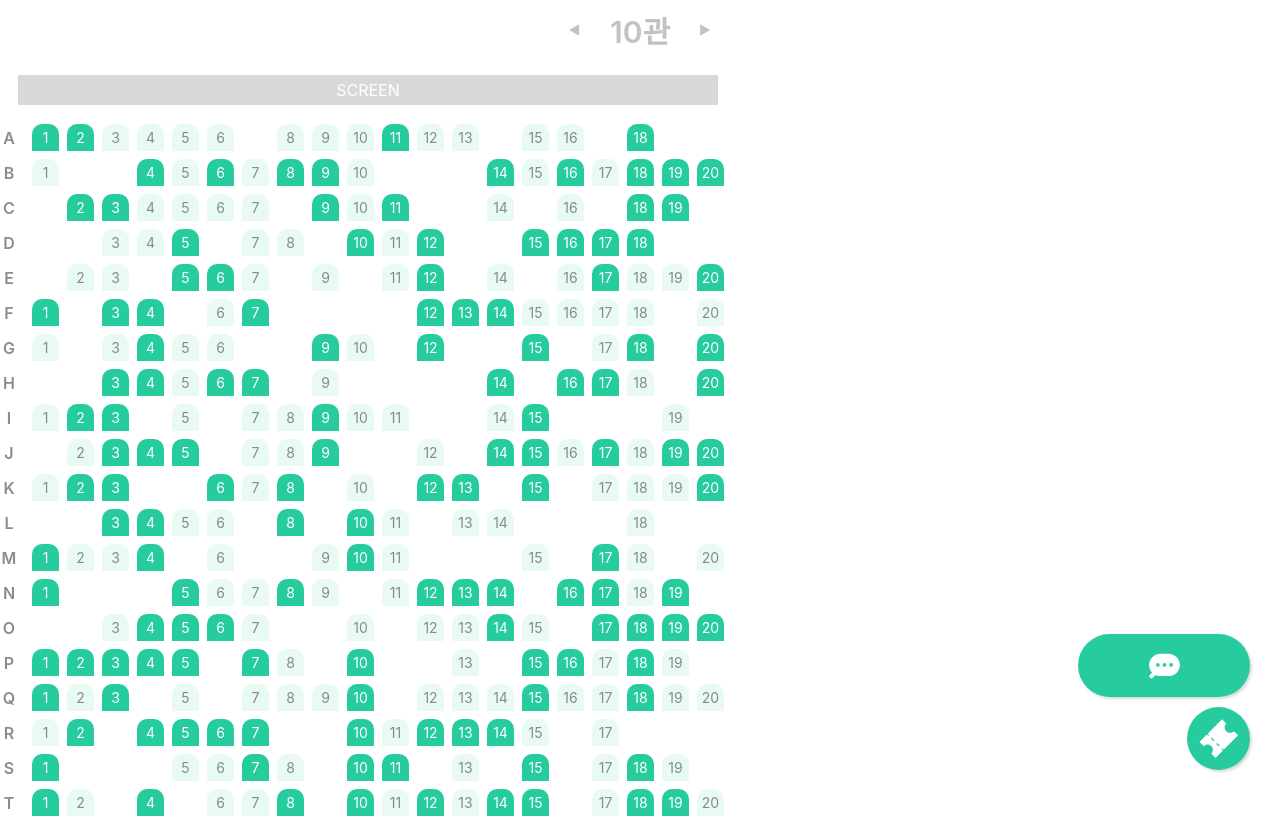
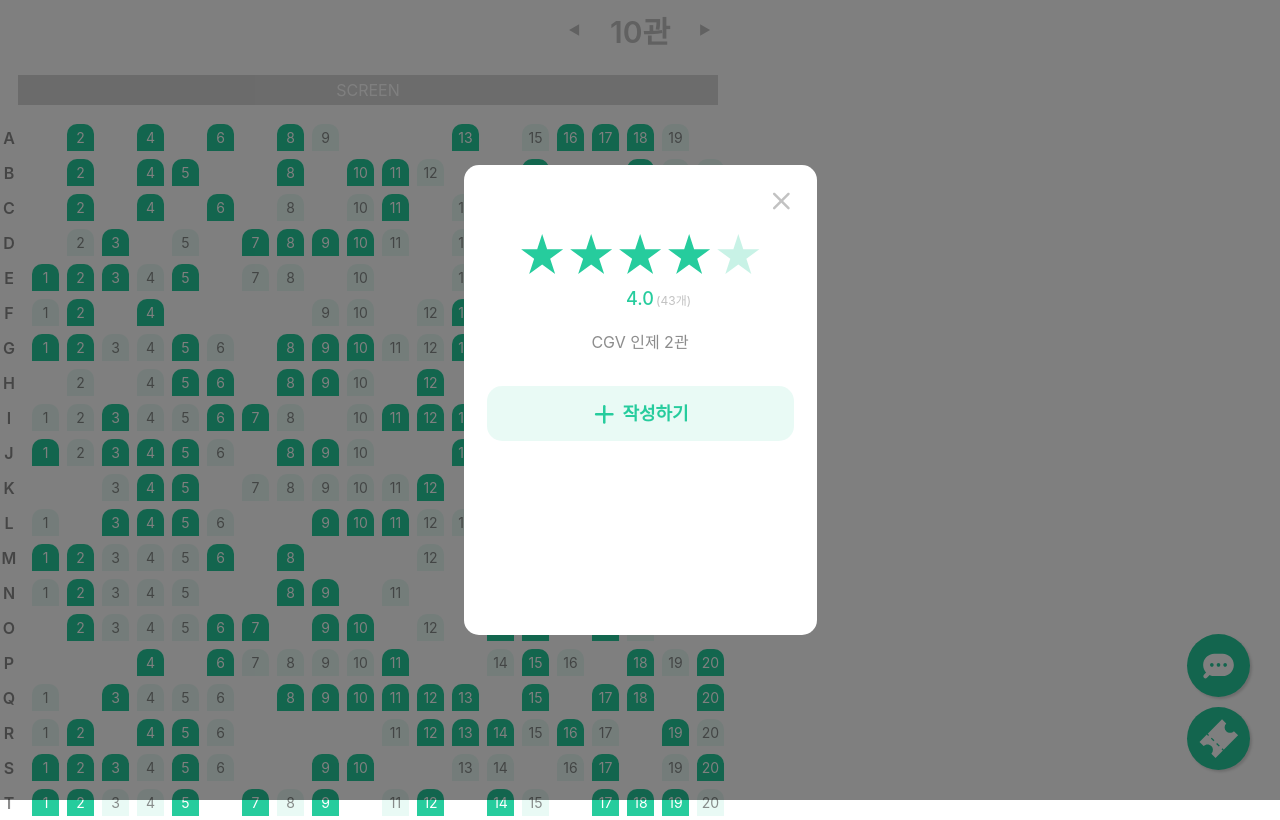
Before and after one commit to DonggyunKim00/eyedaero-front, a React (Create React App) app: page /detail in a window 1280 px wide. Both pictures are taken after a click on the element 1218 px from the left and 665 px from the top of the page. Shown: the top 820 px of the page. Built offline with nearby package versions, Linux system fonts and the light colour scheme; a web font is replaced by a local one.

Commit message:
feat: zustand 사용한 detail페이지 모달 구현, ScoreSelector 컴포넌트 구현

```diff
--- a/src/pages/detailPage/components/FunctionButton.tsx
+++ b/src/pages/detailPage/components/FunctionButton.tsx
@@ -1,11 +1,13 @@
-import React, { useState } from 'react';
+import React from 'react';
 import { styled } from 'styled-components';
 
-const FunctionButton = ({ ...props }) => {
-  const [isClick, setIsClick] = useState<boolean>(false);
-
+interface Props {
+  src: string;
+  onClick: () => void;
+}
+const FunctionButton = ({ ...props }: Props) => {
   return (
-    <Container isClick={isClick} onClick={() => setIsClick((prev) => !prev)}>
+    <Container onClick={() => props.onClick()}>
       <img src={props.src} />
     </Container>
   );
@@ -13,11 +15,11 @@ const FunctionButton = ({ ...props }) => {
 
 export default FunctionButton;
 
-const Container = styled.div<{ isClick: boolean }>`
+const Container = styled.div`
   display: flex;
   justify-content: center;
   align-items: center;
-  width: ${({ isClick }) => (isClick ? '172px' : '63px')};
+  width: 63px;
   height: 63px;
   background-color: #26cc9d;
   border-radius: 50px;
--- /dev/null
+++ b/src/pages/detailPage/components/ReviewModal.tsx
@@ -0,0 +1,193 @@
+import React, { useState } from 'react';
+import { css, styled } from 'styled-components';
+import PortalWrapper from '../../../components/common/PortalWrapper';
+import useReviewModalState from '../../../store/modal/review';
+import ScoreSelector from './ScoreSelector';
+
+const ReviewModal = () => {
+  const { close } = useReviewModalState();
+  const [isActive, setIsActive] = useState<boolean>(false);
+
+  return (
+    <PortalWrapper>
+      <Container>
+        <Head>
+          <CloseButton onClick={close}>
+            <img src="/svg/Close.svg" />
+          </CloseButton>
+        </Head>
+
+        <SelectRating>
+          <ScoreSelector data={4.0} readonly={true} />
+          <Info>
+            <ReadRate>4.0</ReadRate>
+            <TotalReview>(43개)</TotalReview>
+          </Info>
+          <TheaterInfo>CGV 인제 2관</TheaterInfo>
+        </SelectRating>
+
+        <ModalBottom>
+          {isActive ? (
+            <GrowForm>
+              <ScoreSelector data={0} readonly={false} />
+              <FormBottom>
+                <textarea placeholder="글을 작성해주세요." />
+                <Buttons>
+                  <button
+                    onClick={(e) => {
+                      e.preventDefault();
+                      setIsActive(false);
+                    }}
+                  >
+                    취소
+                  </button>
+                  <button type="submit">확인</button>
+                </Buttons>
+              </FormBottom>
+            </GrowForm>
+          ) : (
+            <ReviewAddButton onClick={() => setIsActive(true)}>
+              <img src="/svg/Plus.svg" />
+              <span>작성하기</span>
+            </ReviewAddButton>
+          )}
+
+          <ReviewList>
+            <Review />
+          </ReviewList>
+        </ModalBottom>
+      </Container>
+    </PortalWrapper>
+  );
+};
+
+export default ReviewModal;
+
+const Container = styled.div`
+  display: flex;
+  flex-direction: column;
+  width: 353px;
+  min-height: 470px;
+  max-height: 581px;
+  background-color: white;
+  border-radius: 15px;
+  padding: 23px;
+  box-sizing: border-box;
+`;
+
+const CloseButton = styled.button`
+  display: flex;
+  justify-content: center;
+  align-items: center;
+  width: 25px;
+  height: 25px;
+  border: none;
+  background-color: transparent;
+  cursor: pointer;
+`;
+
+const Head = styled.div`
+  display: flex;
+  justify-content: flex-end;
+  width: 100%;
+`;
+
+const SelectRating = styled.div`
+  display: flex;
+  flex-direction: column;
+  align-items: center;
+  position: relative;
+  width: 100%;
+  margin: 20px 0px 33px;
+`;
+const Info = styled.div`
+  display: flex;
+  align-items: center;
+  position: relative;
+`;
+const ReadRate = styled.span`
+  font-size: 18px;
+  font-weight: 500;
+  color: #26cc9d;
+  margin: 12px 0px 20px;
+`;
+const TotalReview = styled.span`
+  font-size: 12px;
+  color: #66666666;
+  position: absolute;
+  top: 15px;
+  left: 30px;
+  width: 50px;
+`;
+const TheaterInfo = styled.span`
+  color: #666666bf;
+`;
+
+const ReviewAddButton = styled.button`
+  display: flex;
+  justify-content: center;
+  align-items: center;
+  gap: 5px;
+  width: 100%;
+  padding: 14.5px 0px;
+  border: none;
+  border-radius: 15px;
+  font-weight: 600;
+  font-size: 18px;
+  color: #26cc9d;
+  background-color: #26cc9d1a;
+  cursor: pointer;
+  span {
+    line-height: 26px;
+  }
+`;
+const ModalBottom = styled.div`
+  display: flex;
+  flex-direction: column;
+  gap: 12px;
+`;
+
+const GrowForm = styled.form`
+  display: flex;
+  flex-direction: column;
+  gap: 20px;
+  width: 100%;
+  background-color: #26cc9d1a;
+  padding: 25px 18px 15px;
+  box-sizing: border-box;
+  textarea {
+    width: 100%;
+    min-height: 80px;
+    border: none;
+    background-color: white;
+    border-radius: 10px;
+    padding: 10px;
+    box-sizing: border-box;
+  }
+  button {
+    width: 48px;
+    height: 28px;
+    color: #26cc9d;
+    background-color: white;
+    border: none;
+    border-radius: 50px;
+  }
+`;
+const FormBottom = styled.div`
+  display: flex;
+  flex-direction: column;
+`;
+const Buttons = styled.div`
+  display: flex;
+  justify-content: flex-end;
+  gap: 5px;
+  margin-top: 10px;
+`;
+
+const ReviewList = styled.div`
+  display: flex;
+  flex-direction: column;
+  gap: 12px;
+`;
+
+const Review = styled.div``;
--- /dev/null
+++ b/src/pages/detailPage/components/ScoreSelector.tsx
@@ -0,0 +1,156 @@
+import React, { useState } from 'react';
+import styled from 'styled-components';
+
+interface props {
+  data: number;
+  readonly: boolean;
+}
+
+const ReviewScore = ({ ...props }: props) => {
+  const [score, setScore] = useState<number>(0);
+
+  const handleClick = (value: number) => {
+    if (!props.readonly) {
+      setScore(value);
+    }
+  };
+
+  if (props.readonly) {
+    return (
+      <StarContainer>
+        {[...Array(5)].map((_, index) =>
+          props.data - index >= 1 ? (
+            <IconWrap key={index} readOnly={props.readonly}>
+              <IconHalfWrap
+                readOnly={props.readonly}
+                key={`half${index}`}
+                onClick={() => handleClick(index + 0.5)}
+              />
+              <IconFullWrap
+                readOnly={props.readonly}
+                key={`full${index}`}
+                onClick={() => handleClick(index + 1)}
+              />
+              <img src="/svg/ScoreStar.svg" width={43} height={43} />
+            </IconWrap>
+          ) : props.data - index === 0.5 ? (
+            <IconWrap key={index} readOnly={props.readonly}>
+              <IconHalfWrap
+                readOnly={props.readonly}
+                key={`half${index}`}
+                onClick={() => handleClick(index + 0.5)}
+              >
+                <img src="/svg/ScoreStarHalf.svg" width={21.5} height={43} />
+              </IconHalfWrap>
+              <IconFullWrap
+                readOnly={props.readonly}
+                key={`full${index}`}
+                onClick={() => handleClick(index + 1)}
+              />
+              <img src="/svg/ScoreStarEmpty.svg" width={43} height={43} />
+            </IconWrap>
+          ) : (
+            <IconWrap key={index} readOnly={props.readonly}>
+              <IconHalfWrap
+                readOnly={props.readonly}
+                key={`half${index}`}
+                onClick={() => handleClick(index + 0.5)}
+              />
+              <img src="/svg/ScoreStarEmpty.svg" width={43} height={43} />
+              <IconFullWrap
+                readOnly={props.readonly}
+                key={`full${index}`}
+                onClick={() => handleClick(index + 1)}
+              />
+            </IconWrap>
+          ),
+        )}
+      </StarContainer>
+    );
+  } else
+    return (
+      <StarContainer>
+        {[...Array(5)].map((_, index) =>
+          score - index >= 1 ? (
+            <IconWrap key={index} readOnly={props.readonly}>
+              <IconHalfWrap
+                readOnly={props.readonly}
+                key={`half${index}`}
+                onClick={() => handleClick(index + 0.5)}
+              />
+              <IconFullWrap
+                readOnly={props.readonly}
+                key={`full${index}`}
+                onClick={() => handleClick(index + 1)}
+              />
+              <img src="/svg/ScoreStar.svg" width={30} height={30} />
+            </IconWrap>
+          ) : score - index === 0.5 ? (
+            <IconWrap key={index} readOnly={props.readonly}>
+              <IconHalfWrap
+                readOnly={props.readonly}
+                key={`half${index}`}
+                onClick={() => handleClick(index + 0.5)}
+              >
+                <img src="/svg/ScoreStarHalf.svg" width={15} height={30} />
+              </IconHalfWrap>
+              <IconFullWrap
+                readOnly={props.readonly}
+                key={`full${index}`}
+                onClick={() => handleClick(index + 1)}
+              />
+              <img src="/svg/ScoreStarEmpty.svg" width={30} height={30} />
+            </IconWrap>
+          ) : (
+            <IconWrap key={index} readOnly={props.readonly}>
+              <IconHalfWrap
+                readOnly={props.readonly}
+                key={`half${index}`}
+                onClick={() => handleClick(index + 0.5)}
+              />
+              <img src="/svg/ScoreStarEmpty.svg" width={30} height={30} />
+              <IconFullWrap
+                readOnly={props.readonly}
+                key={`full${index}`}
+                onClick={() => handleClick(index + 1)}
+              />
+            </IconWrap>
+          ),
+        )}
+      </StarContainer>
+    );
+};
+
+export default ReviewScore;
+
+const StarContainer = styled.div`
+  width: 100%;
+  display: flex;
+  gap: 6px;
+  justify-content: center;
+`;
+
+const IconWrap = styled.div<{ readOnly: boolean }>`
+  width: ${({ readOnly }) => (readOnly ? '43px' : '30px')};
+  height: ${({ readOnly }) => (readOnly ? '43px' : '30px')};
+  position: relative;
+`;
+
+const IconHalfWrap = styled.div<{ readOnly: boolean }>`
+  width: ${({ readOnly }) => (readOnly ? '21.5px' : '15px')};
+  height: ${({ readOnly }) => (readOnly ? '43px' : '30px')};
+  position: absolute;
+  top: 0;
+  left: 0;
+  z-index: 10;
+  cursor: ${({ readOnly }) => !readOnly && 'pointer'};
+`;
+const IconFullWrap = styled.div<{ readOnly: boolean }>`
+  width: ${({ readOnly }) => (readOnly ? '21.5px' : '15px')};
+  height: ${({ readOnly }) => (readOnly ? '43px' : '30px')};
+  position: absolute;
+  top: 0;
+  right: 0;
+  z-index: 10;
+  cursor: ${({ readOnly }) => !readOnly && 'pointer'};
+`;
--- a/src/pages/detailPage/index.tsx
+++ b/src/pages/detailPage/index.tsx
@@ -1,16 +1,25 @@
-import React from 'react';
+import React, { useMemo } from 'react';
 import { styled } from 'styled-components';
 import ResponsiveWrapper from '../../components/ResponsiveWrapper';
 import { generateRandomTheater } from '../../dummy/theater';
 import FunctionButton from './components/FunctionButton';
+import ReviewModal from './components/ReviewModal';
 import Seat from './components/Seat';
+import useReviewModalState from '../../store/modal/review';
 
 const DetailPage = () => {
-  const theater = generateRandomTheater();
+  const theater = useMemo(() => {
+    return generateRandomTheater();
+  }, []);
   const max = Math.max(...theater.map((item) => item.length));
   const screeWidth = Math.max(407, 35 * max);
+
+  const { reviewModalState, open } = useReviewModalState();
+
   return (
     <ResponsiveWrapper>
+      {reviewModalState && <ReviewModal />}
+
       <Navigator>
         <button>
           <img src="/svg/PrevArrow.svg" />
@@ -28,7 +37,7 @@ const DetailPage = () => {
           return (
             <RowWrapper key={ascii}>
               <Alpha>{String.fromCharCode(ascii + 65)}</Alpha>
-              <Row flexType={screeWidth === 407 ? 'center' : 'flex-start'}>
+              <Row ftype={screeWidth === 407 ? 'center' : 'flex-start'}>
                 {item.map((type, idx) => (
                   <Seat key={idx} type={type} seatNum={idx + 1} />
                 ))}
@@ -39,8 +48,8 @@ const DetailPage = () => {
       </SeatLayout>
 
       <ButtonList>
-        <FunctionButton src="/svg/ReviewIcon.svg" text="관람 후기 보기" />
-        <FunctionButton src="/svg/Ticket.svg" text="사이트로 이동" />
+        <FunctionButton src="/svg/ReviewIcon.svg" onClick={open} />
+        <FunctionButton src="/svg/Ticket.svg" onClick={() => {}} />
       </ButtonList>
     </ResponsiveWrapper>
   );
@@ -110,10 +119,10 @@ const RowWrapper = styled.div`
   align-items: center;
   width: 100%;
 `;
-const Row = styled.div<{ flexType: string }>`
+const Row = styled.div<{ ftype: string }>`
   display: flex;
   width: 100%;
-  justify-content: ${({ flexType }) => flexType};
+  justify-content: ${({ ftype }) => ftype};
 `;
 const ButtonList = styled.div`
   position: fixed;
--- /dev/null
+++ b/src/store/modal/review.ts
@@ -0,0 +1,15 @@
+import { create } from 'zustand';
+
+interface Prop {
+  reviewModalState: boolean;
+  open: () => void;
+  close: () => void;
+}
+
+const useReviewModalState = create<Prop>((set) => ({
+  reviewModalState: false,
+  open: () => set(() => ({ reviewModalState: true })),
+  close: () => set(() => ({ reviewModalState: false })),
+}));
+
+export default useReviewModalState;
```
